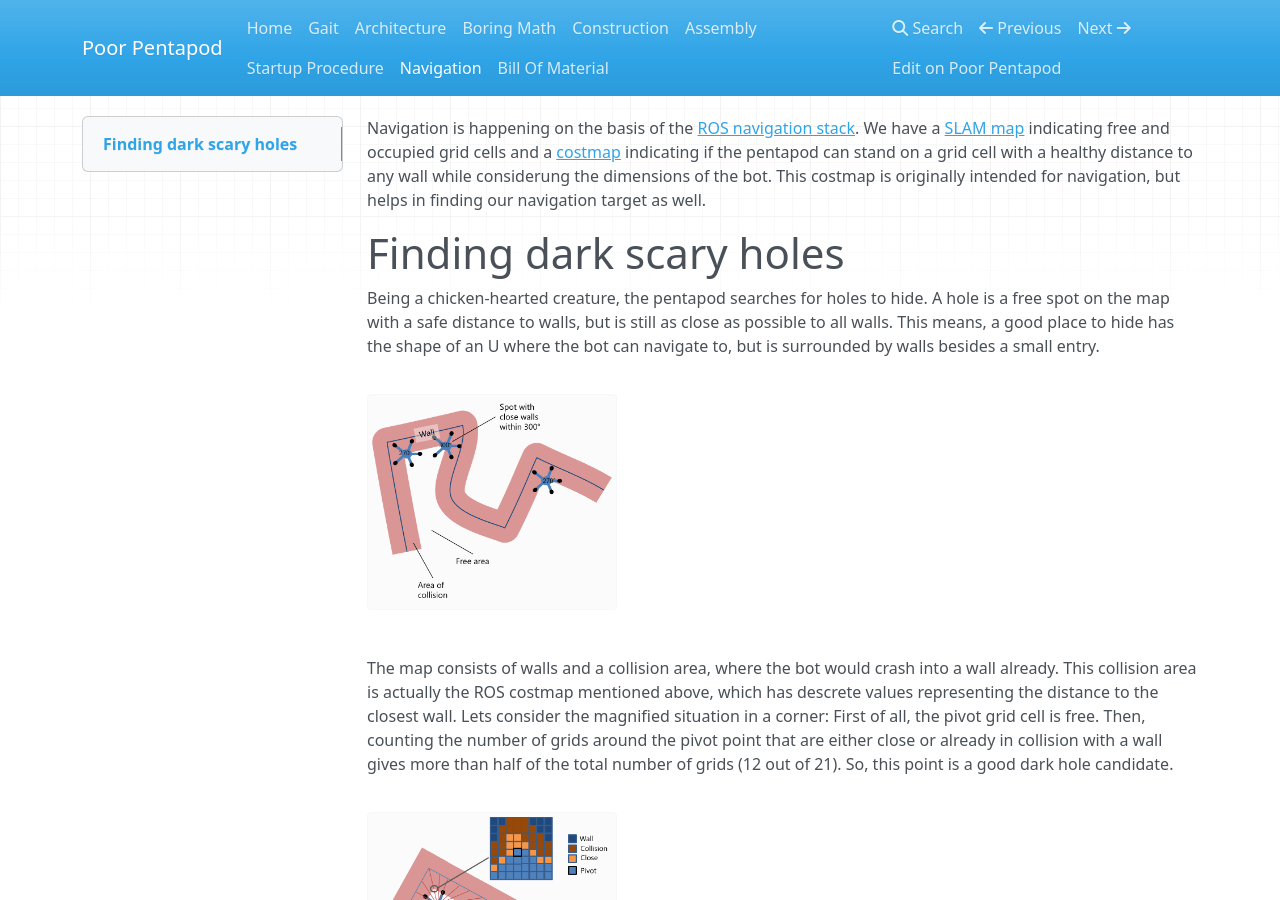
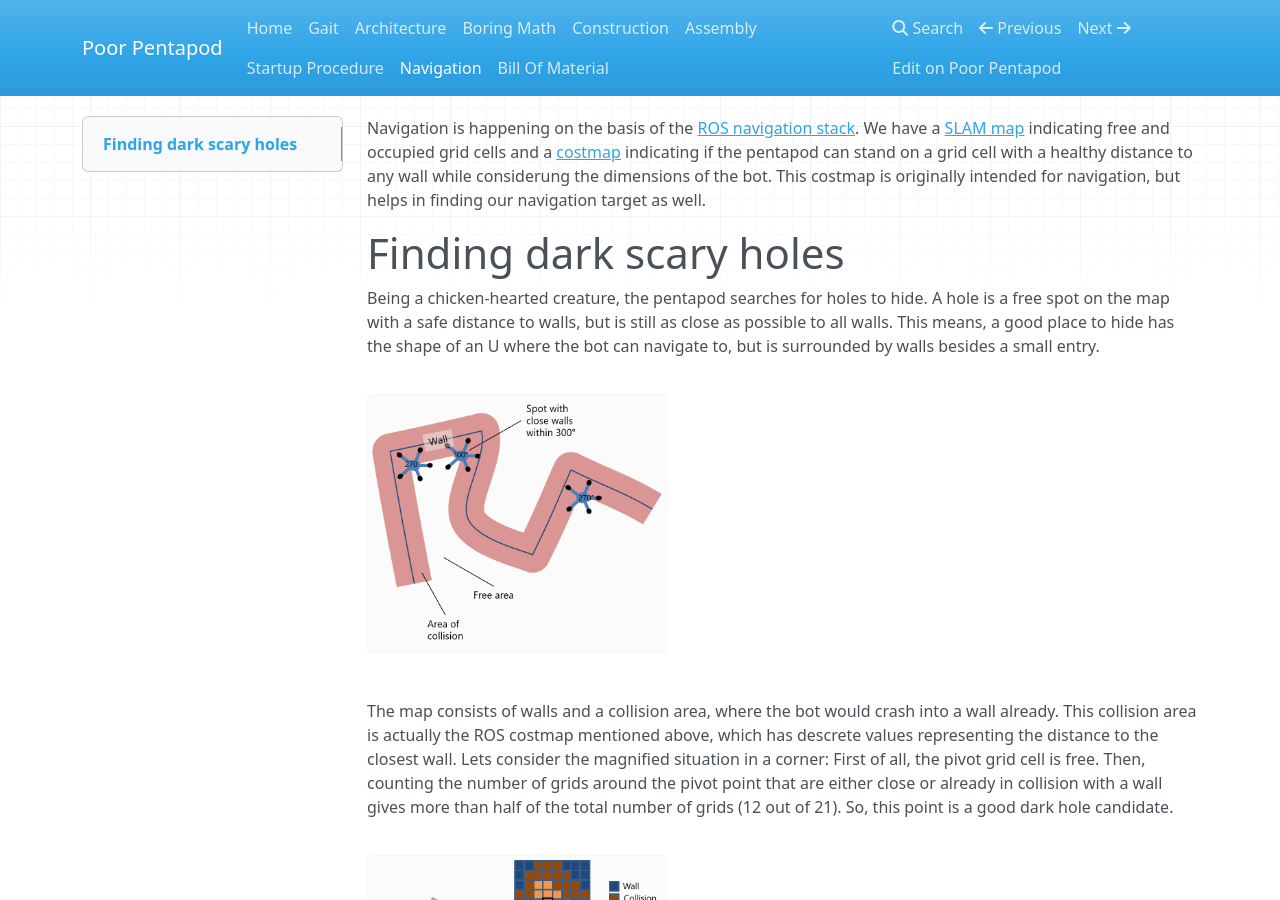
Before and after one commit to jochenalt/Pentapod-Design, an MkDocs documentation site: the page built from docs/navigation.md, in a window 1280 px wide and 900 px high. Built offline with MkDocs 1.6.1, drawn with Linux system fonts in a browser that asks for light colours; nearby versions of some CDN libraries; old or Windows-style settings are respelled for this version of MkDocs.

Commit message:
no message

```diff
--- a/docs/navigation.md
+++ b/docs/navigation.md
@@ -5,11 +5,11 @@ Navigation is happening on the basis of the [ROS navigation stack](http://wiki.r
 
 Being a chicken-hearted creature, the pentapod searches for holes to hide. A hole is a free spot on the map with a safe distance to walls, but is still as close as possible to all walls. This means, a good place to hide has the shape of an U where the bot can navigate to, but is surrounded by walls besides a small entry.
 
-<img width="250"  src="../images/navigation-find-dark-holes-candidates.png"/>
+<img width="300"  src="../images/navigation-find-dark-holes-candidates.png"/>
 
 The map consists of walls and a collision area, where the bot would crash into a wall already. This collision area is actually the ROS costmap mentioned above, which has descrete values representing the distance to the closest wall. Lets consider the magnified situation in a corner: First of all, the pivot grid cell is free. Then, counting  the number of grids around the pivot point that are either close or already in collision with a wall gives more than half of the total number of grids (12 out of 21). So, this point is a good dark hole candidate.
 
-<img width="250"  src="../images/navigation-find-dark-holes.png"/>
+<img width="300"  src="../images/navigation-find-dark-holes.png"/>
 
 Now we find out if the hole is not only dark but scary. For that purpose, we define the scaryness *s* by the integrated reciprocal distance to the wall over 360°.
 
```
